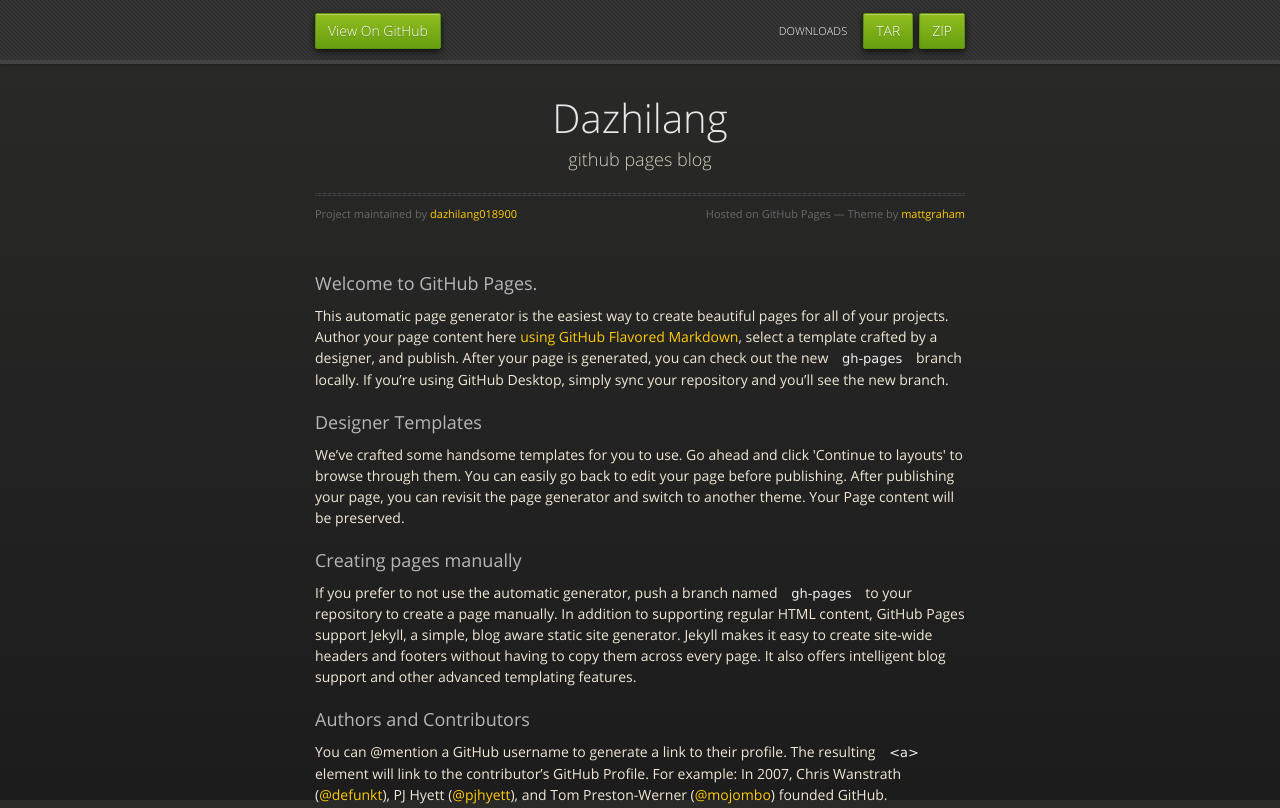
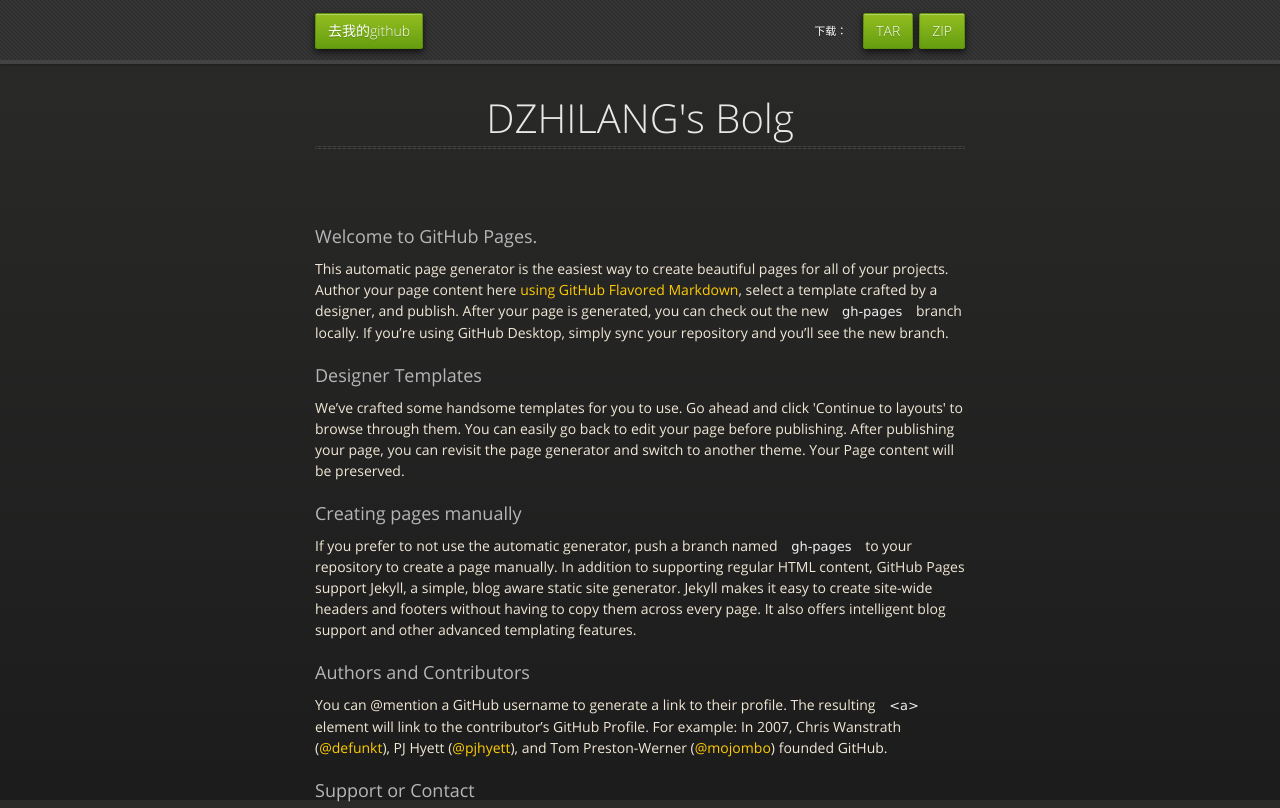
Before and after one commit to dazhilang018900/bolg, a plain HTML site: page index.html in a window 1280 px wide. Shown: the top 808 px of the page. Drawn offline with nearby package versions, Linux system fonts and the light colour scheme.

Commit message:
Update index.html

```diff
--- a/index.html
+++ b/index.html
@@ -20,10 +20,10 @@
   <body>
       <div id="header">
         <nav>
-          <li class="fork"><a href="https://github.com/dazhilang018900/bolg">View On GitHub</a></li>
+          <li class="fork"><a href="https://github.com/dazhilang018900/bolg">去我的github</a></li>
           <li class="downloads"><a href="https://github.com/dazhilang018900/bolg/zipball/master">ZIP</a></li>
           <li class="downloads"><a href="https://github.com/dazhilang018900/bolg/tarball/master">TAR</a></li>
-          <li class="title">DOWNLOADS</li>
+          <li class="title">下载：</li>
         </nav>
       </div><!-- end header -->
 
@@ -31,11 +31,8 @@
 
       <section>
         <div id="title">
-          <h1>Dazhilang</h1>
-          <p>github pages blog</p>
+          <h1>DZHILANG's Bolg</h1>
           <hr>
-          <span class="credits left">Project maintained by <a href="https://github.com/dazhilang018900">dazhilang018900</a></span>
-          <span class="credits right">Hosted on GitHub Pages &mdash; Theme by <a href="https://twitter.com/michigangraham">mattgraham</a></span>
         </div>
 
         <h3>
```
